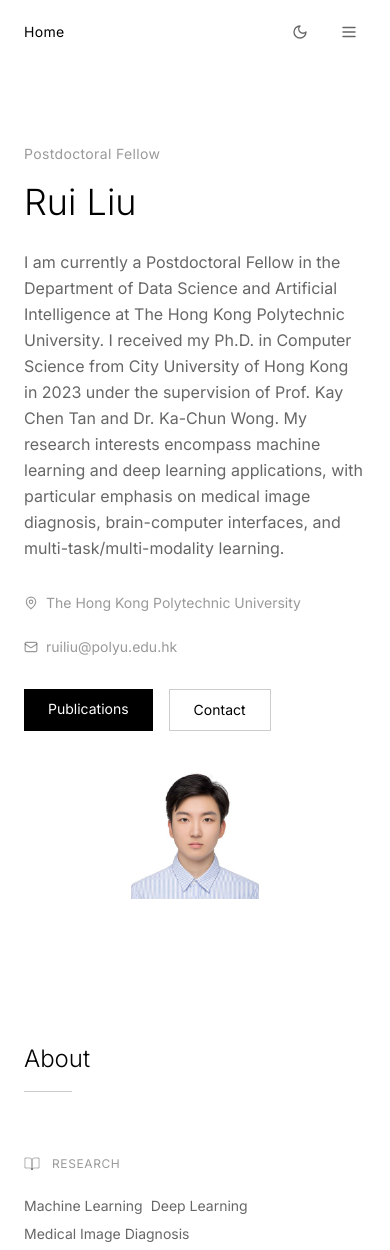
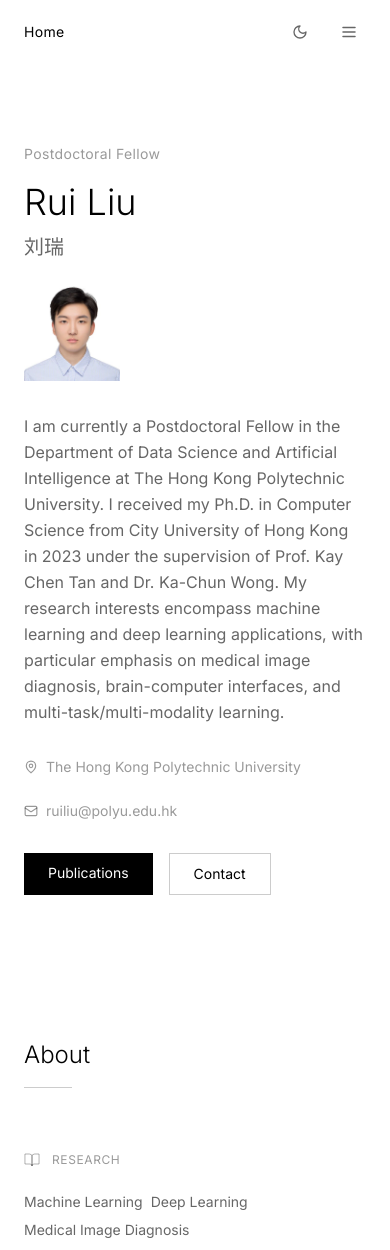
Before and after one commit to CookieMikeLiu/academic-portfolio, a React (Vite) app: page / in a window 390 px wide. Shown: the top 1250 px of the page. Built offline with nearby package versions, Linux system fonts and the light colour scheme.

Commit message:
Add Chinese name, mobile avatar below name

```diff
--- a/src/components/Hero.tsx
+++ b/src/components/Hero.tsx
@@ -6,15 +6,31 @@ const Hero: FC = () => {
   return (
     <section id="home" className="min-h-[90vh] flex items-center pt-20">
       <div className="max-w-5xl mx-auto px-6 py-16">
-        <div className="grid md:grid-cols-[1fr_auto] gap-10 md:gap-16 items-start">
+        <div className="grid md:grid-cols-[1fr_auto] gap-8 md:gap-16 items-start">
           <div>
             <p className="text-sm text-black/40 dark:text-white/40 mb-4 tracking-wide">
               {personalInfo.title}
             </p>
 
-            <h1 className="text-4xl md:text-5xl font-light mb-6 text-black dark:text-white leading-tight">
+            <h1 className="text-4xl md:text-5xl font-light mb-2 text-black dark:text-white leading-tight">
               {personalInfo.name}
             </h1>
+            <p className="text-xl md:text-2xl font-light text-black/60 dark:text-white/60 mb-6">
+              刘瑞
+            </p>
+
+            <div className="flex justify-start mb-8 md:hidden">
+              <div className="w-24 h-24 overflow-hidden bg-black/5 dark:bg-white/5">
+                <img
+                  src="profile-photo.jpg"
+                  alt={personalInfo.name}
+                  className="w-full h-full object-cover"
+                  onError={(e) => {
+                    (e.target as HTMLImageElement).style.display = 'none';
+                  }}
+                />
+              </div>
+            </div>
 
             <p className="text-black/60 dark:text-white/60 mb-8 leading-relaxed">
               {personalInfo.bio}
@@ -55,8 +71,8 @@ const Hero: FC = () => {
             </div>
           </div>
 
-          <div className="flex justify-center md:justify-end">
-            <div className="w-32 h-32 md:w-48 md:h-48 overflow-hidden bg-black/5 dark:bg-white/5">
+          <div className="hidden md:flex justify-end">
+            <div className="w-48 h-48 overflow-hidden bg-black/5 dark:bg-white/5">
               <img
                 src="profile-photo.jpg"
                 alt={personalInfo.name}
```
